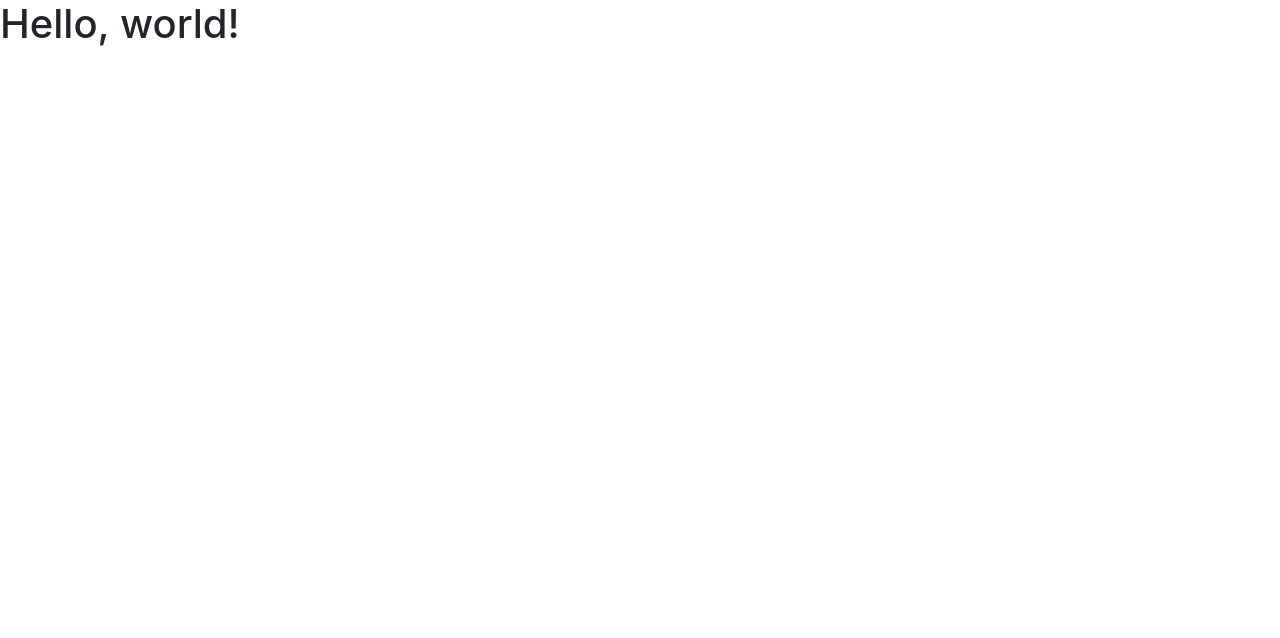
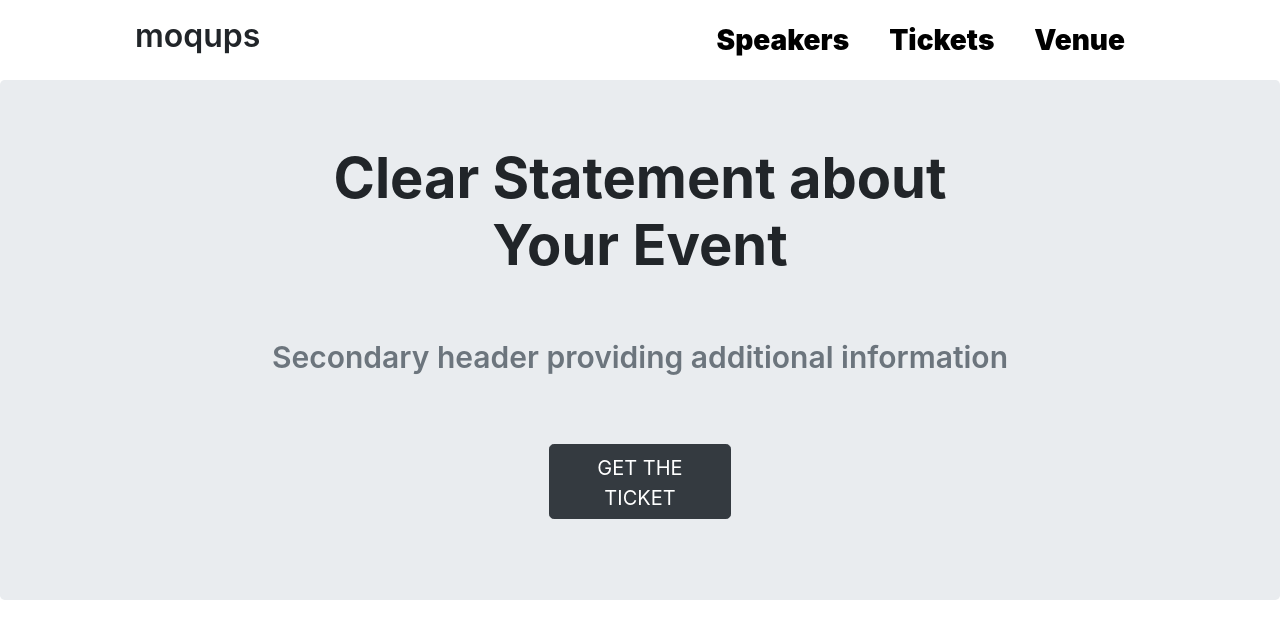
Before and after one commit to Zicky78/event-landing-page, a plain HTML site: page index.html in a window 1280 px wide. Drawn offline with nearby package versions, Linux system fonts and the light colour scheme.

Commit message:
began take home. added nav and jumbotron

```diff
--- a/css/styles.css
+++ b/css/styles.css
@@ -0,0 +1,44 @@
+* {
+	margin: 0;
+	padding: 0;
+	box-sizing: border-box;
+}
+
+.nav_container {
+	height: 10vh;
+	padding: 0px 150px;
+}
+
+.nav_container ul li {
+	border: none;
+}
+
+.nav_container ul li a {
+	color: black;
+	font-size: 28px;
+	font-weight: 900;
+}
+
+.logo {
+	font-size: 32px;
+	font-weight: 600;
+}
+
+.jumbo_tron {
+	height: 65vh;
+	width: 100%;
+}
+
+.jumbotron_title {
+	font-weight: 700;
+}
+
+.jumbotron_description {
+	font-size: 30px;
+	font-weight: 600;
+}
+
+.jumbo_btn {
+	height: 75px;
+	width: 15%;
+}
--- a/index.html
+++ b/index.html
@@ -13,9 +13,33 @@
     <title>Hello, world!</title>
   </head>
   <body>
-    <h1>Hello, world!</h1>
+
+    <div class="container-fluid p-0">
+      <header>
+        <nav>
+          <div class="row">
+            <div class="col-md-12 nav_container d-md-flex justify-content-between align-items-center">
+              <h3 class="logo">moqups</h3>
+              <ul class="list-group list-group-horizontal">
+                <li class="list-group-item"><a href="#">Speakers</a></li>
+                <li class="list-group-item"><a href="#">Tickets</a></li>
+                <li class="list-group-item"><a href="#">Venue</a></li>
+              </ul>
+            </div>
+          </div>
+        </nav>
+      </header>
+
+      <section>
+        <div class="jumbotron d-flex flex-column justify-content-center align-items-center text-center jumbo_tron">
+          <h1 class="display-4 jumbotron_title">Clear Statement about <br> Your Event</h1>
+          <p class="lead jumbotron_description m-5 text-secondary">Secondary header providing additional information</p>
+          <button class="btn btn-lg btn-dark jumbo_btn m-3">GET THE TICKET</button>
+        </div>
+      </section>
 
 
+    </div>
 
 
     <script src="https://code.jquery.com/jquery-3.5.1.slim.min.js" integrity="sha384-DfXdz2htPH0lsSSs5nCTpuj/zy4C+OGpamoFVy38MVBnE+IbbVYUew+OrCXaRkfj" crossorigin="anonymous"></script>
```
